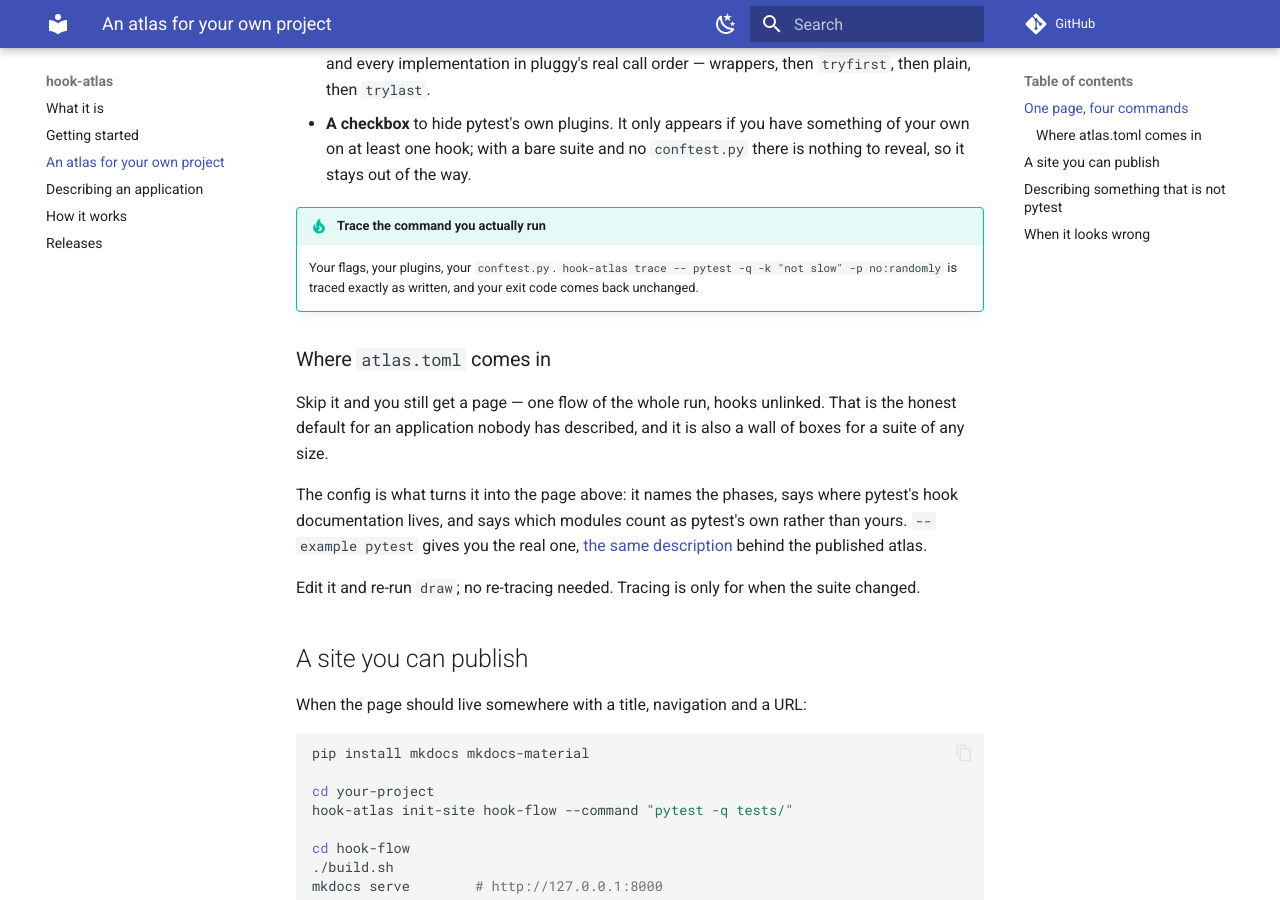
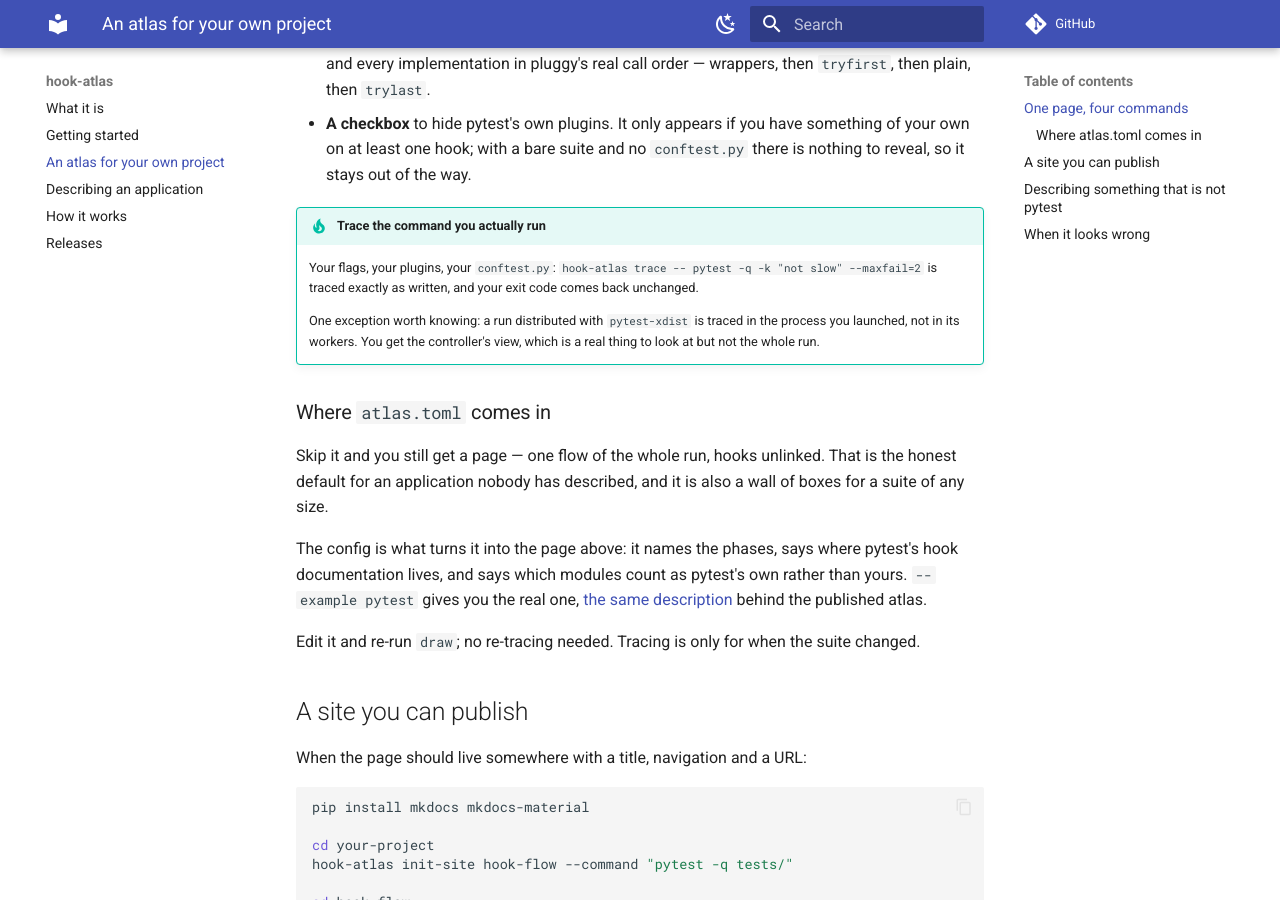
Before and after one commit to zy1o/hook-atlas, an MkDocs documentation site: the page built from docs/your-own-atlas.md, in a window 1280 px wide and 900 px high, scrolled down 727 px. Built offline with MkDocs 1.6.1 and Material for MkDocs 9.7.7, drawn with Linux system fonts in a browser that asks for light colours; comment, search, counter and statistics services are not loaded.

Commit message:
Pick a plainer example, and say what xdist does
The tip illustrated "your flags are passed through untouched" with `-p
no:randomly`, which needs a plugin the reader may not have and reads as though
it mattered to us. `--maxfail=2` makes the same point and needs no explanation.

While checking it, the more useful omission: a run distributed with
pytest-xdist is traced in the process you launched and not in its workers,
because the tracer is process-local. Somebody tracing a suite they normally run
under `-n auto` would get the controller and no run-test protocol at all, and
nothing said so.

Measured rather than assumed, and the first measurement was wrong - it read
only top-level calls and concluded the xdist hooks were missing too. Walking
the tree: 26 hooks, no pytest_runtest_protocol, and the scheduling hooks all
present. The controller's view is a real thing to look at; it is just not the
whole run, which is what the tip now says.

Co-Authored-By: Claude Opus 5 <noreply@anthropic.com>

```diff
--- a/docs/your-own-atlas.md
+++ b/docs/your-own-atlas.md
@@ -36,8 +36,13 @@ What you get:
 
 !!! tip "Trace the command you actually run"
 
-    Your flags, your plugins, your `conftest.py`. `hook-atlas trace -- pytest -q -k "not slow" -p no:randomly`
-    is traced exactly as written, and your exit code comes back unchanged.
+    Your flags, your plugins, your `conftest.py`:
+    `hook-atlas trace -- pytest -q -k "not slow" --maxfail=2` is traced exactly
+    as written, and your exit code comes back unchanged.
+
+    One exception worth knowing: a run distributed with `pytest-xdist` is traced
+    in the process you launched, not in its workers. You get the controller's
+    view, which is a real thing to look at but not the whole run.
 
 ### Where `atlas.toml` comes in
 
```
